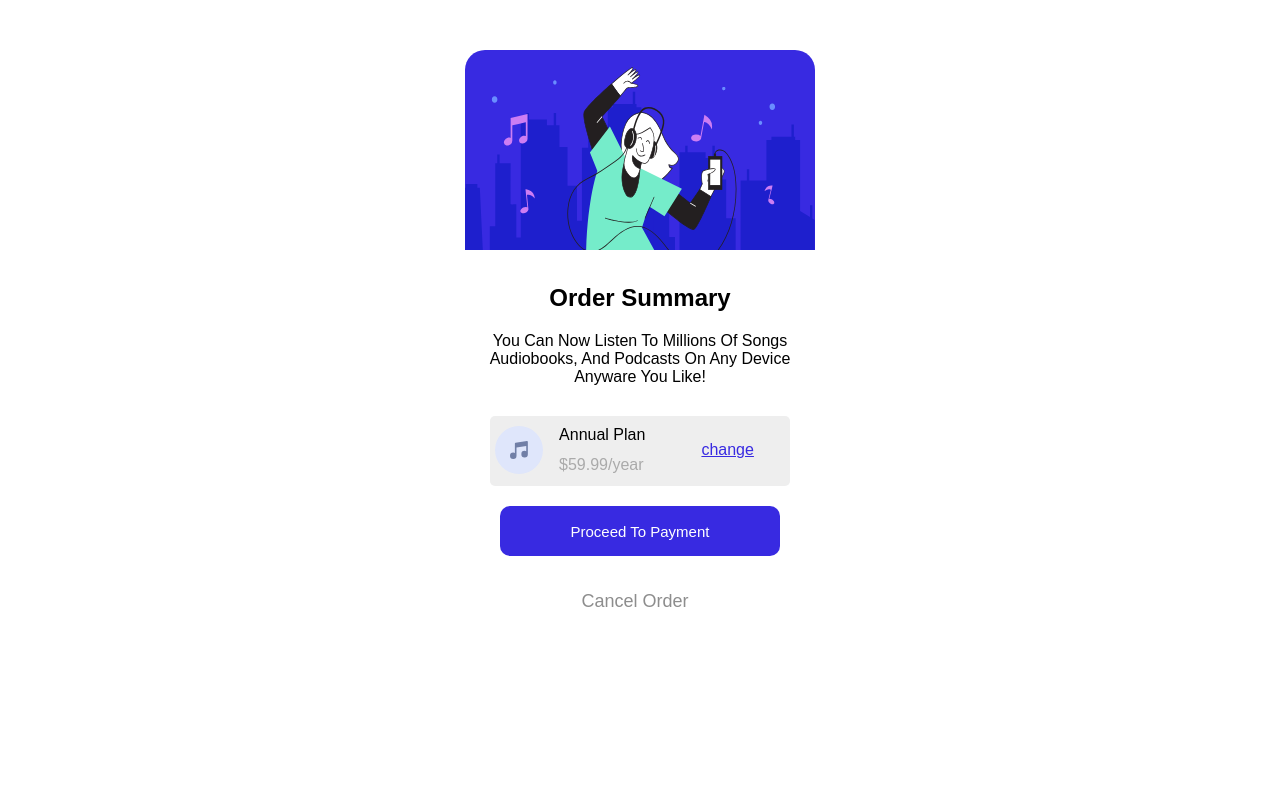
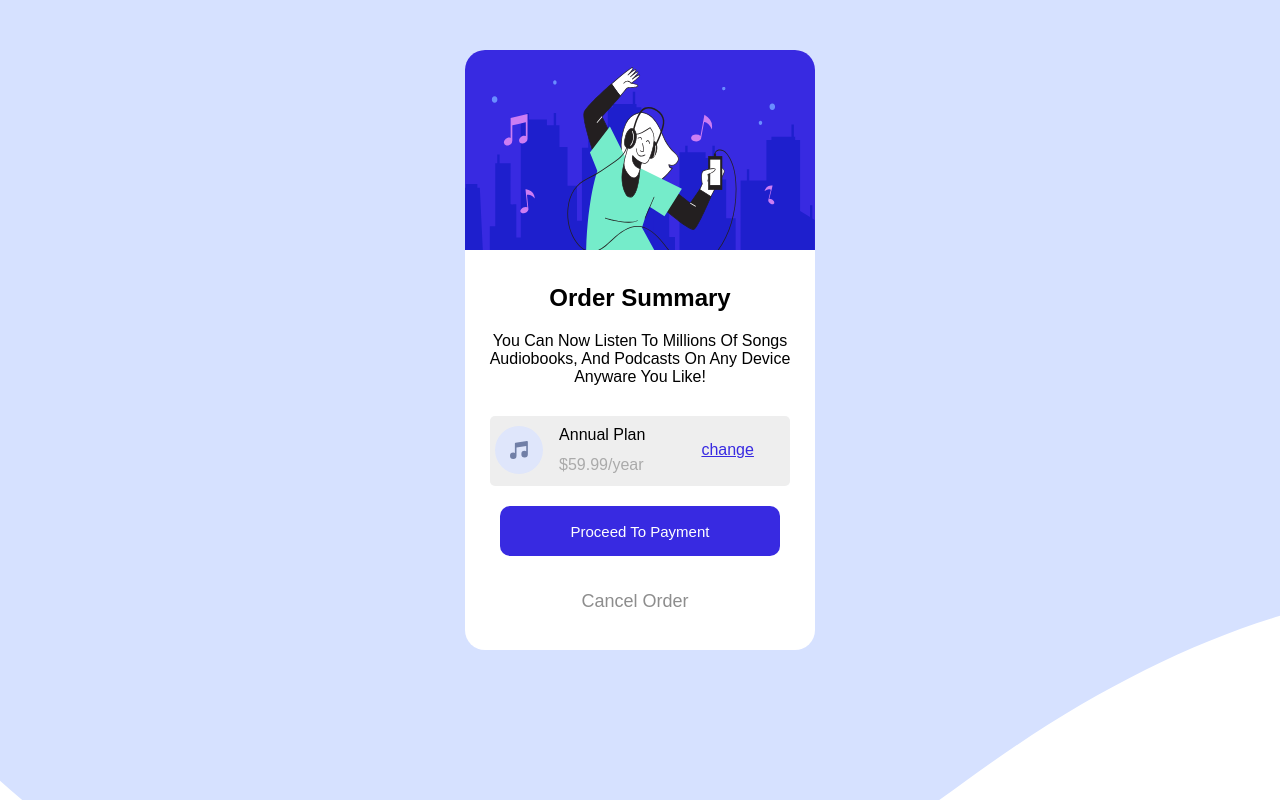
Before and after one commit to MUSTAFAaFA97/Tamplete-one, a plain HTML site: page firstPj/index.html in a window 1280 px wide. Drawn offline with Linux system fonts and the light colour scheme; the site is published under a folder, as on GitHub Pages, so addresses that start at the root find nothing.

Commit message:
Update index.css

```diff
--- a/firstPj/index.css
+++ b/firstPj/index.css
@@ -5,7 +5,7 @@
 }
 body{
     font-family: Arial, Helvetica, sans-serif;
-    background-image: url("/firstPj/pattern-background-desktop.svg");
+    background-image: url("pattern-background-desktop.svg");
     background: cover;
     background-size: 150% 150%;
     background-repeat: no-repeat;
```
